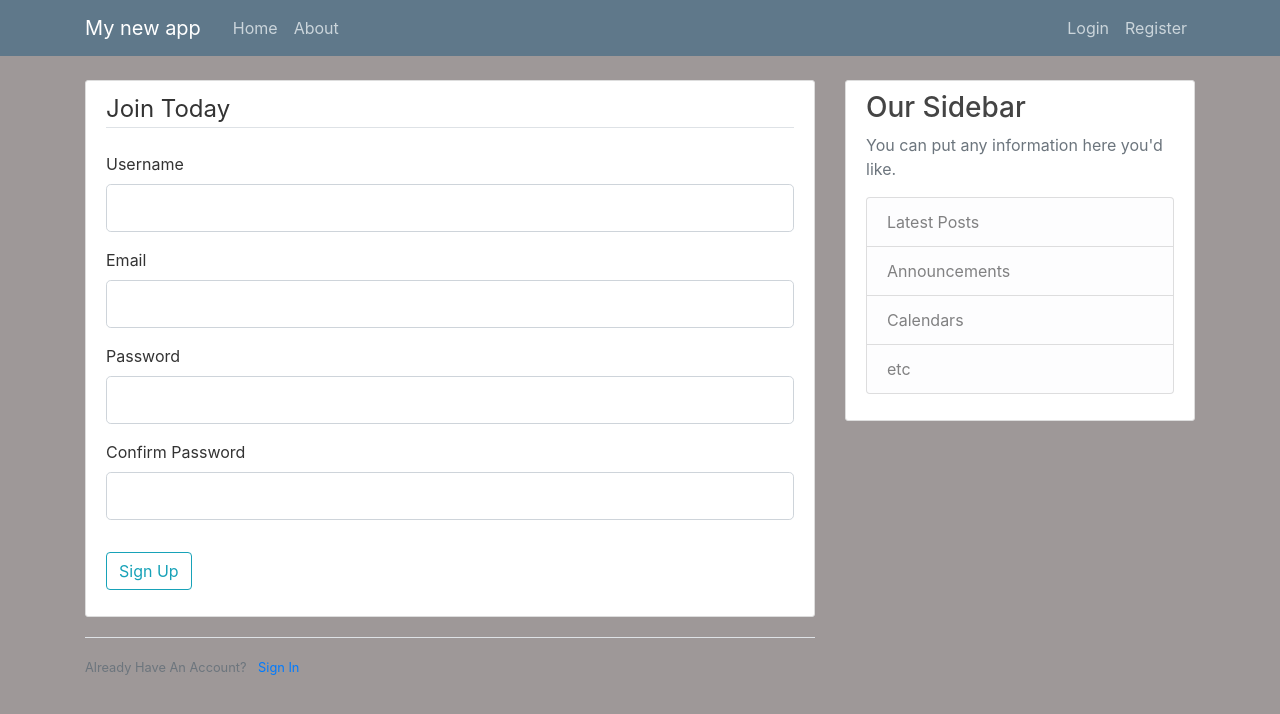
After one commit to RamalCarbon/NewFlaskApplication, a Flask app: page /register in a window 1280 px wide. The commit adds this page. Shown: the top 714 px of the page. Run offline with Flask 2, Linux system fonts and the light colour scheme; some libraries are stand-ins or nearby versions.

Commit message:
forms added

```diff
--- a/Templates/about.html
+++ b/Templates/about.html
@@ -1,6 +1,4 @@
-
 {% extends "layout.html" %}
 {% block content %}
-    <br><br>
     <h1>About Page</h1>
 {% endblock content %}
--- a/Templates/layout.html
+++ b/Templates/layout.html
@@ -26,13 +26,13 @@
           </button>
           <div class="collapse navbar-collapse" id="navbarToggle">
             <div class="navbar-nav mr-auto">
-              <a class="nav-item nav-link" href="/">Home</a>
-              <a class="nav-item nav-link" href="/about">About</a>
+              <a class="nav-item nav-link" href="{{ url_for('home') }}">Home</a>
+              <a class="nav-item nav-link" href="{{ url_for('about') }}">About</a>
             </div>
             <!-- Navbar Right Side -->
             <div class="navbar-nav">
-              <a class="nav-item nav-link" href="/login">Login</a>
-              <a class="nav-item nav-link" href="/register">Register</a>
+              <a class="nav-item nav-link" href="{{ url_for('login') }}">Login</a>
+              <a class="nav-item nav-link" href="{{ url_for('register') }}">Register</a>
             </div>
           </div>
         </div>
@@ -41,6 +41,15 @@
     <main role="main" class="container">
       <div class="row">
         <div class="col-md-8">
+          <!-- To add success message at the top of the pages -->
+          {% with messages = get_flashed_messages(with_categories=true) %}
+            {% if messages %}
+              {% for category, message in messages %}
+                <div class="alert alert-{{ category }}"> {{ message }} </div>
+              {% endfor %}
+            {% endif %}
+          {% endwith %}
+          <!-- This is where the block content goes -->
           {% block content %}{% endblock %}
         </div>
         <div class="col-md-4">
--- /dev/null
+++ b/Templates/register.html
@@ -0,0 +1,72 @@
+{% extends "layout.html" %}
+{% block content %}
+    <div class="content-section">
+        <form method="POST" action="">
+            {{ form.hidden_tag() }}
+            <fieldset class="form-group">
+                <legend class="border-bottom mb-4">Join Today</legend>
+                <div class="form-group">
+                    {{ form.username.label(class="form-control-label") }}
+
+                    {% if form.username.errors %}
+                        {{ form.username(class="form-control form-control-lg is-invalid") }}
+                        <div class="invalid-feedback">
+                            {% for error in form.username.errors %}
+                                <span>{{ error }}</span>
+                            {% endfor %}
+                        </div>
+                    {% else %}
+                        {{ form.username(class="form-control form-control-lg") }}
+                    {% endif %}
+                </div>
+                <div class="form-group">
+                    {{ form.email.label(class="form-control-label") }}
+                    {% if form.email.errors %}
+                        {{ form.email(class="form-control form-control-lg is-invalid") }}
+                        <div class="invalid-feedback">
+                            {% for error in form.email.errors %}
+                                <span>{{ error }}</span>
+                            {% endfor %}
+                        </div>
+                    {% else %}
+                        {{ form.email(class="form-control form-control-lg") }}
+                    {% endif %}
+                </div>
+                <div class="form-group">
+                    {{ form.password.label(class="form-control-label") }}
+                    {% if form.password.errors %}
+                        {{ form.password(class="form-control form-control-lg is-invalid") }}
+                        <div class="invalid-feedback">
+                            {% for error in form.password.errors %}
+                                <span>{{ error }}</span>
+                            {% endfor %}
+                        </div>
+                    {% else %}
+                        {{ form.password(class="form-control form-control-lg") }}
+                    {% endif %}
+                </div>
+                <div class="form-group">
+                    {{ form.confirm_password.label(class="form-control-label") }}
+                    {% if form.confirm_password.errors %}
+                        {{ form.confirm_password(class="form-control form-control-lg is-invalid") }}
+                        <div class="invalid-feedback">
+                            {% for error in form.confirm_password.errors %}
+                                <span>{{ error }}</span>
+                            {% endfor %}
+                        </div>
+                    {% else %}
+                        {{ form.confirm_password(class="form-control form-control-lg") }}
+                    {% endif %}
+                </div>
+            </fieldset>
+            <div class="form-group">
+                {{ form.submit(class="btn btn-outline-info") }}
+            </div>
+        </form>
+    </div>
+    <div class="border-top pt-3">
+        <small class="text-muted">
+            Already Have An Account? <a class="ml-2" href="{{ url_for('login') }}">Sign In</a>
+        </small>
+    </div>
+{% endblock content %}
--- a/flaskblog.py
+++ b/flaskblog.py
@@ -1,6 +1,9 @@
-from flask import Flask, escape, request, render_template, url_for
+from flask import Flask, escape, request, render_template, url_for, flash, redirect
+from forms import RegistrationForm, LoginForm
 
 app = Flask(__name__)
+
+app.config['SECRET_KEY']='55fa2e959fe1a080993499098c6650c3bb'
 
 @app.route('/')
 def home():
@@ -10,5 +13,36 @@ def home():
 def about():
     return render_template('about.html', title='About')
 
+@app.route('/sell')
+def sell():
+    return render_template('sell.html', title='Sell')
+
+@app.route('/buy')
+def buy():
+    return render_template('buy.html', title='Buy')
+
+@app.route('/rent')
+def rent():
+    return render_template('rent.html', title='Rent')
+
+@app.route("/register", methods=['GET', 'POST'])
+def register():
+    form = RegistrationForm()
+    if form.validate_on_submit():
+        flash(f'Account created for {form.username.data}!', 'success')
+        return redirect(url_for('home'))
+    return render_template('register.html', title='Register', form=form)
+
+@app.route("/login", methods=['GET', 'POST'])
+def login():
+    form = LoginForm()
+    if form.validate_on_submit():
+        if form.email.data == 'admin@blog.com' and form.password.data == 'password':
+            flash('You have been logged in!', 'success')
+            return redirect(url_for('home'))
+        else:
+            flash('Login Unsuccessful. Please check username and password', 'danger')
+    return render_template('login.html', title='Login', form=form)
+
 if __name__ == '__main__':
         app.run(debug=True)
--- /dev/null
+++ b/forms.py
@@ -0,0 +1,17 @@
+from flask_wtf import FlaskForm
+from wtforms import StringField, PasswordField, SubmitField, BooleanField
+from wtforms.validators import DataRequired, Length, Email, EqualTo
+
+class RegistrationForm(FlaskForm):
+    username = StringField('Username', validators=[DataRequired(), Length(min=2, max=20)])
+    email = StringField('Email', validators=[DataRequired(), Email()])
+    password = PasswordField('Password', validators=[DataRequired(), Length(min=2, max=16)])
+    confirm_password = PasswordField('Confirm Password', validators=[DataRequired(), EqualTo('password')])
+    submit = SubmitField('Sign Up')
+
+
+class LoginForm(FlaskForm):
+    email = StringField('Email', validators=[DataRequired(), Email()])
+    password = PasswordField('Password', validators=[DataRequired()])
+    remember = BooleanField('Remember Me')
+    submit = SubmitField('Login')
--- a/static/main.css
+++ b/static/main.css
@@ -1,5 +1,80 @@
 body {
-    background: #070157;
+    background: #9e9898;
     color: #333333;
     margin-top: 5rem;
   }
+
+  h1, h2, h3, h4, h5, h6 {
+    color: #444444;
+  }
+
+  .bg-steel {
+    background-color: #5f788a;
+  }
+
+  .site-header .navbar-nav .nav-link {
+    color: #cbd5db;
+  }
+
+  .site-header .navbar-nav .nav-link:hover {
+    color: #ffffff;
+  }
+
+  .site-header .navbar-nav .nav-link.active {
+    font-weight: 500;
+  }
+
+  .content-section {
+    background: #ffffff;
+    padding: 10px 20px;
+    border: 1px solid #dddddd;
+    border-radius: 3px;
+    margin-bottom: 20px;
+  }
+
+  .article-title {
+    color: #444444;
+  }
+
+  a.article-title:hover {
+    color: #428bca;
+    text-decoration: none;
+  }
+
+  .article-content {
+    white-space: pre-line;
+  }
+
+  .article-img {
+    height: 65px;
+    width: 65px;
+    margin-right: 16px;
+  }
+
+  .article-metadata {
+    padding-bottom: 1px;
+    margin-bottom: 4px;
+    border-bottom: 1px solid #e3e3e3
+  }
+
+  .article-metadata a:hover {
+    color: #333;
+    text-decoration: none;
+  }
+
+  .article-svg {
+    width: 25px;
+    height: 25px;
+    vertical-align: middle;
+  }
+
+  .account-img {
+    height: 125px;
+    width: 125px;
+    margin-right: 20px;
+    margin-bottom: 16px;
+  }
+
+  .account-heading {
+    font-size: 2.5rem;
+  }
```
Also changed, not shown: Templates/home.html (+1 -12 lines), Templates/login.html (added, +52 -0 lines), Templates/buy.html (added), Templates/rent.html (added), Templates/sell.html (added).
